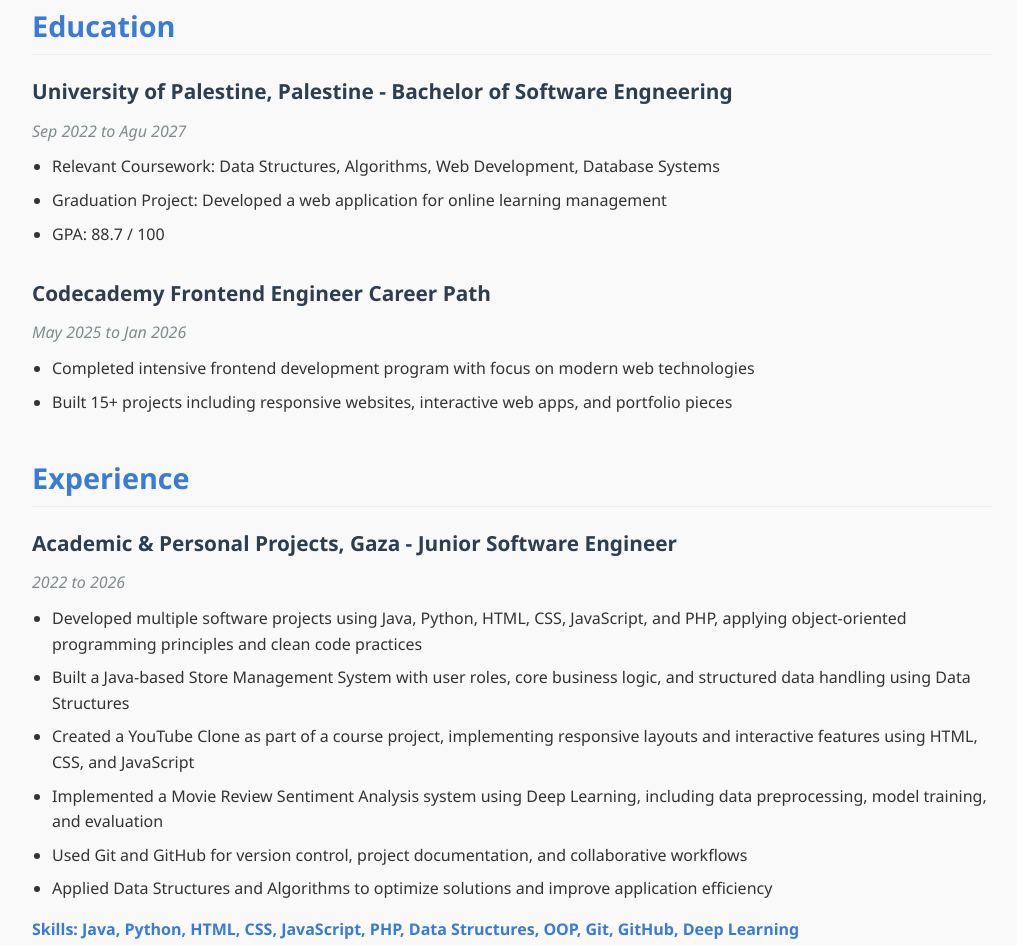
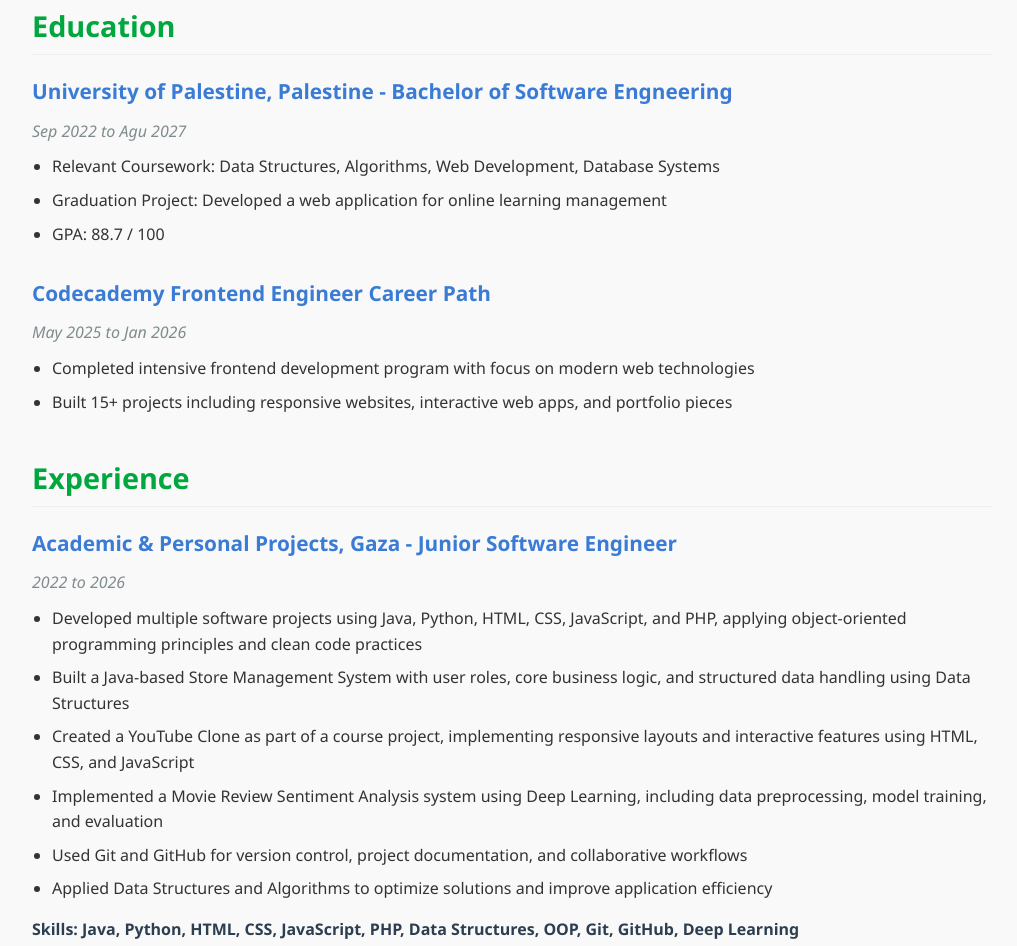
Before and after one commit to HaithamAbuDraz/Single-Page-CV-Project, a plain HTML site: page index.html in a window 1280 px wide. Shown: the part 956-1902 px from the top of the page, without its empty margins (128-1145 px from the left). Drawn offline with Linux system fonts and the light colour scheme.

Commit message:
Add files via upload

```diff
--- a/css/style.css
+++ b/css/style.css
@@ -28,7 +28,7 @@ h1 {
 }
 
 h2 {
-    color: #3a7bd5;
+    color: #00a63e;
     font-size: 1.8rem;
     margin-bottom: 15px;
     border-bottom: 1px solid #eee;
@@ -43,7 +43,7 @@ h3 {
 
 .job-title {
     font-size: 1.5rem;
-    color: #7f8c8d;
+    color: #00a63e;
     margin-bottom: 20px;
 }
 
@@ -84,6 +84,10 @@ section {
     margin-bottom: 30px;
 }
 
+.education-item h3, .experience-item h3 {
+    color: #3a7bd5;
+}
+
 .date-range {
     color: #7f8c8d;
     font-style: italic;
@@ -101,7 +105,7 @@ li {
 
 .skills-used {
     font-weight: bold;
-    color: #3a7bd5;
+    color: #2c3e50;
     margin-top: 10px;
 }
 
```
